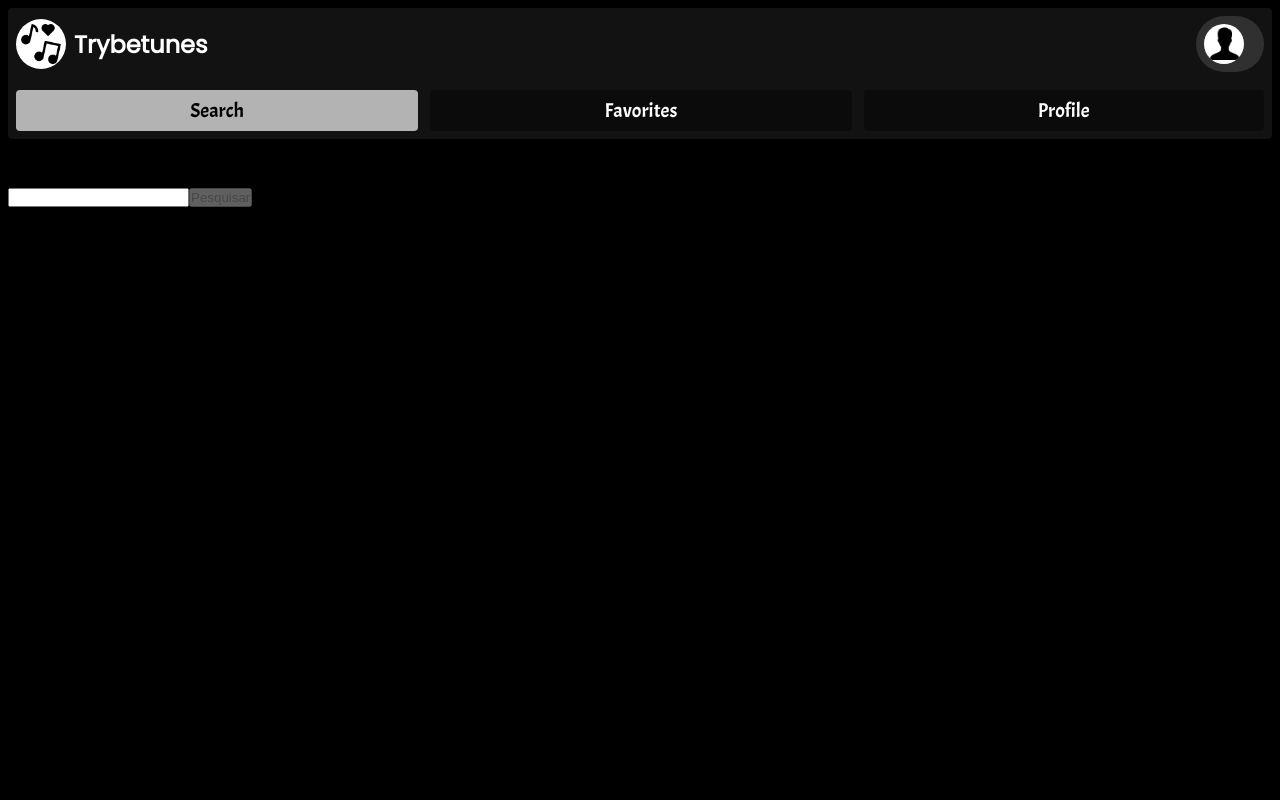
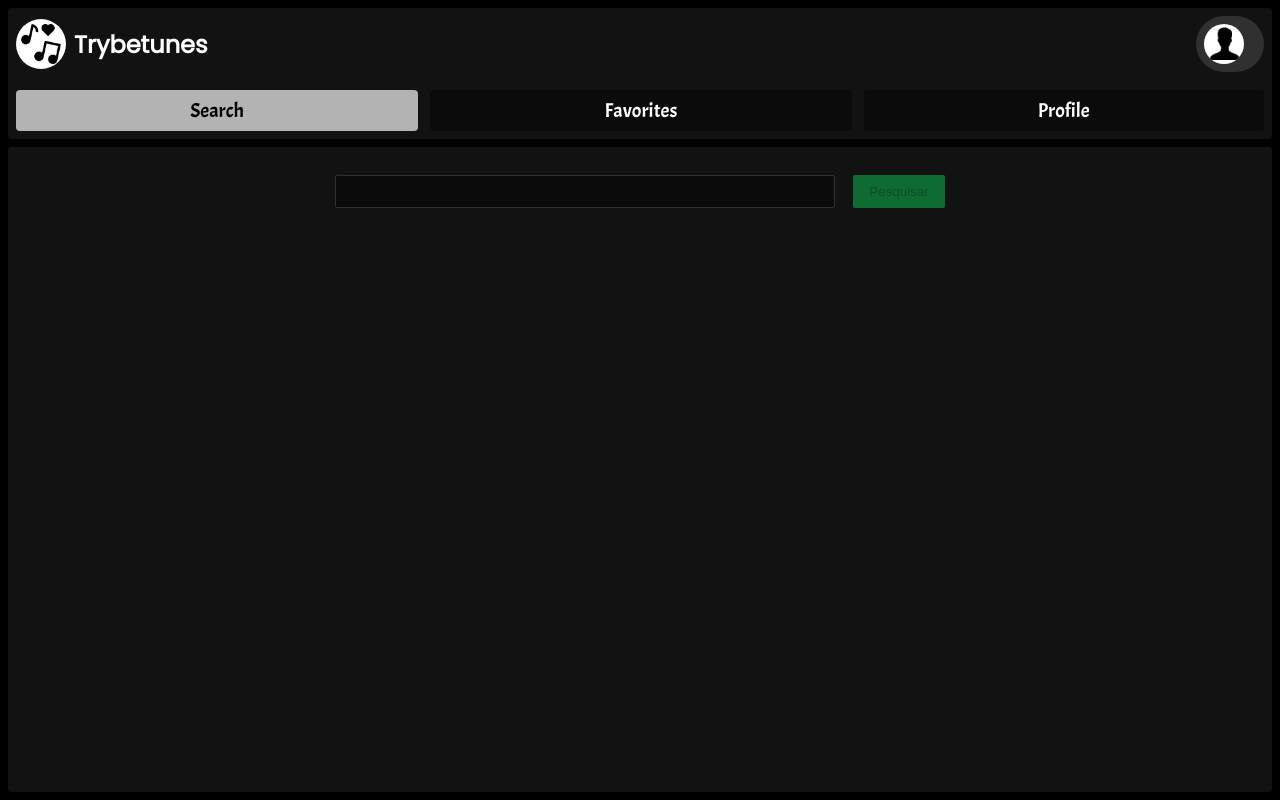
Before and after one commit to Lucas-Almeida-SD/Trybetunes_2.0, a React (Create React App) app: page /search in a window 1280 px wide. Built offline with nearby package versions, Linux system fonts and the light colour scheme; a web font is replaced by a local one.

Commit message:
refactor: Adicionado IDs em alguns elementos da página; Estilização importada

```diff
--- a/src/pages/Search.jsx
+++ b/src/pages/Search.jsx
@@ -3,6 +3,8 @@ import React, { useState } from 'react';
 import searchAlbumsAPI from '../services/searchAlbumsAPI';
 import AlbumList from '../components/AlbumList';
 import Loading from '../components/Loading';
+
+import '../styles/Search.scss';
 
 function Search() {
   const [searchInput, setSearchInput] = useState('');
@@ -19,17 +21,23 @@ function Search() {
   const handleClickSearchBtn = async (event) => {
     event.preventDefault();
     setIsLoading(true);
-    const response = await searchAlbumsAPI(searchInput);
-    setAlbumList(response);
-    setIsLoading(false);
-    setSearch(searchInput);
-    setSearchInput('');
+
+    try {
+      const response = await searchAlbumsAPI(searchInput);
+      setAlbumList(response);
+      setSearch(searchInput);
+      setSearchInput('');
+    } catch (err) {
+      console.error('Oops...Algo deu errado. Tente novamente!');
+    } finally {
+      setIsEnableBtn(false);
+      setIsLoading(false);
+    }
   };
 
   return (
-    <div data-testid="page-search">
-      <h1>Search</h1>
-      <form action="">
+    <div data-testid="page-search" id="search-page" className="page">
+      <form action="" id="search-page-form">
         <input
           data-testid="search-artist-input"
           type="text"
@@ -45,12 +53,12 @@ function Search() {
           Pesquisar
         </button>
       </form>
-      <section>
+      <section id="album-list-section">
         {isLoading && <Loading /> }
         {albumList && (
           albumList.length
             ? <AlbumList albumList={ albumList } search={ search } />
-            : <p>Nenhum álbum foi encontrado</p>
+            : <p id="no-album-message">Nenhum álbum foi encontrado</p>
         )}
       </section>
     </div>
```
